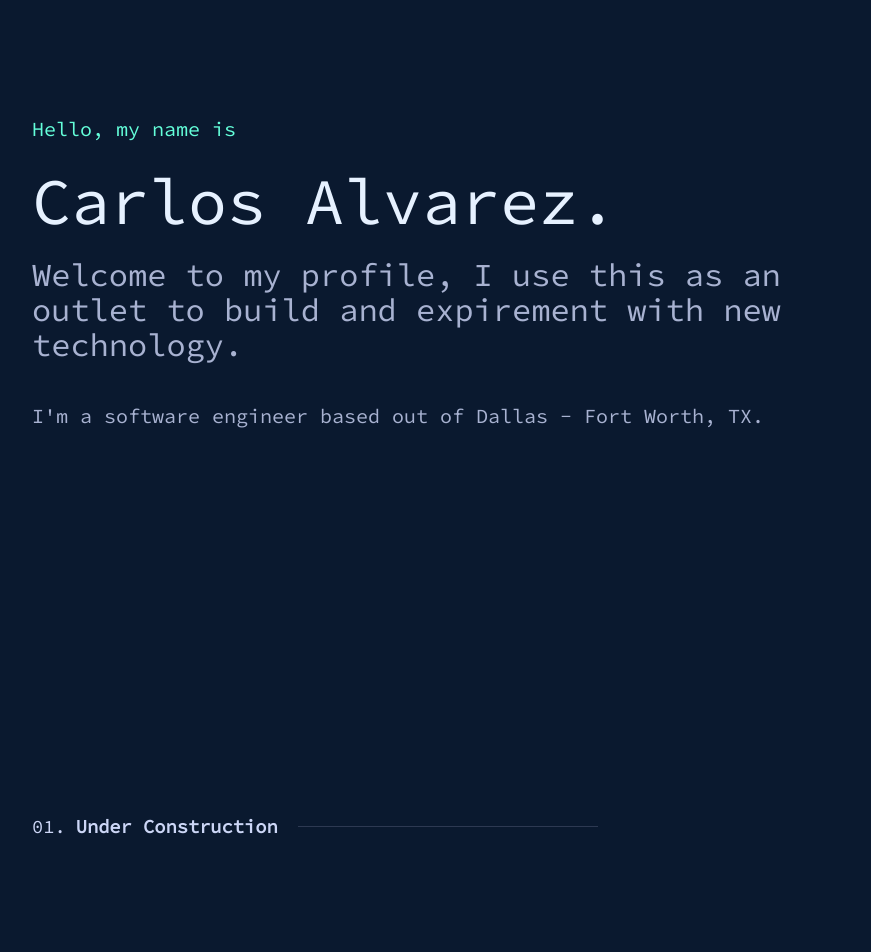
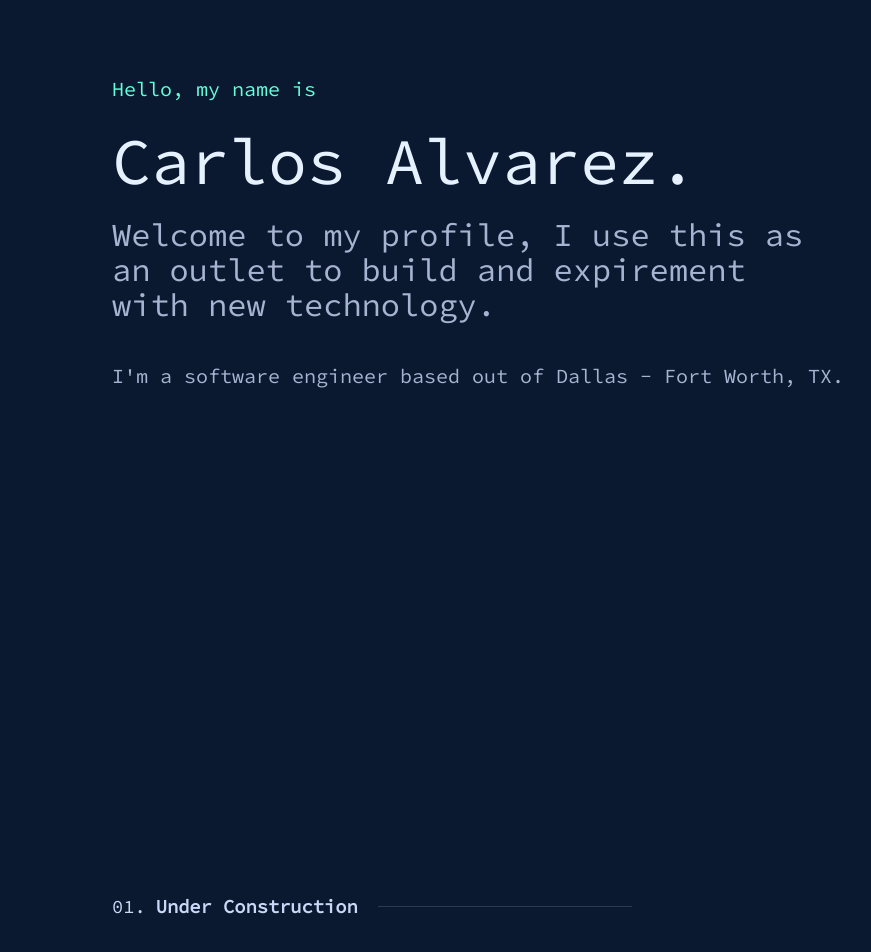
Before and after one commit to carlosaalvz/my-profile-ui, a React (Create React App) app: page / in a window 1280 px wide. Shown: the part 122-1074 px from the top of the page, without its empty margins (118-989 px from the left). Before the commit the page ends 978 px from the top, so only its background shows below. Built offline with nearby package versions, Linux system fonts and the light colour scheme.

Commit message:
padding changes

```diff
--- a/src/components/About.scss
+++ b/src/components/About.scss
@@ -10,14 +10,14 @@
     min-height: 100vh;
 
    @include for-phone-only {
-       padding: 0 100px;
+       padding: 0 40px;
        padding-top: 125px;
        padding-bottom: 125px;
        font-size: 16px;
     }
 
     & > section {
-        padding-top: 30 * $unit;
+        padding: 20 * $unit;
     }
 
     .greeting {
--- a/src/components/Experience.scss
+++ b/src/components/Experience.scss
@@ -9,7 +9,12 @@
     padding: 0px 150px;
 
     @include for-phone-only {
+        padding: 0 40px;
         font-size: 11px;
+    }
+
+    & > section {
+        padding: 20 * $unit;
     }
 
 
--- a/src/components/Experience.tsx
+++ b/src/components/Experience.tsx
@@ -2,7 +2,9 @@ import React from 'react';
 import "./Experience.scss";
 
 export const Experience: React.FC = () => (
-    <section id="experience" className="experience-container">
-      <h3>Under Construction</h3>
-    </section >
+    <div className={'experience-container'}>
+      <section id="experience">
+        <h3>Under Construction</h3>
+      </section >
+    </div>
 );
```
